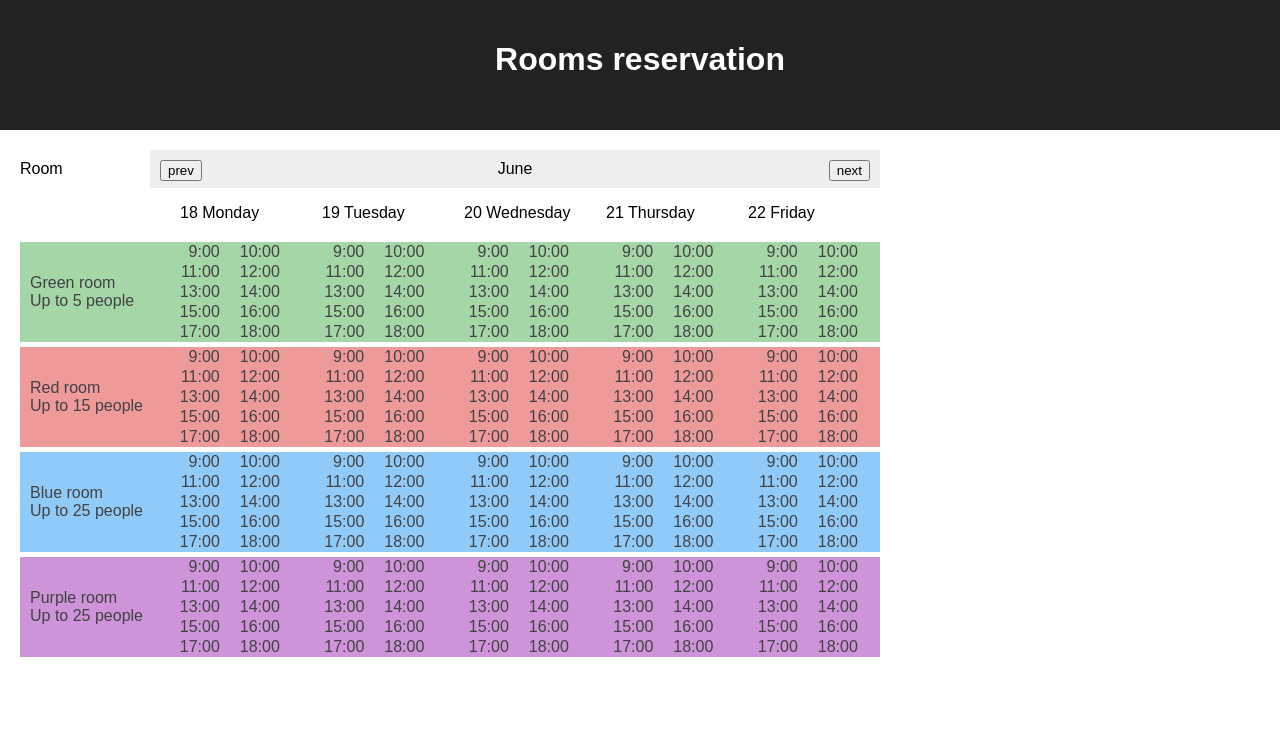
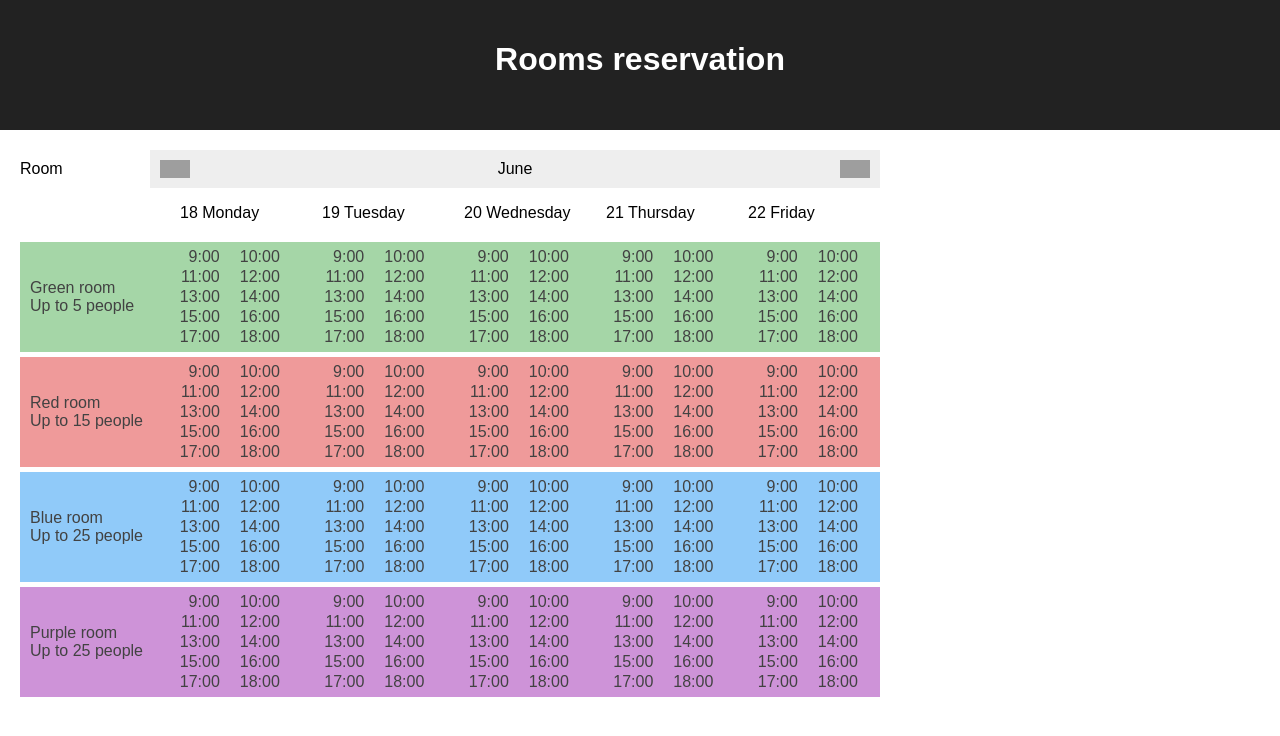
Before and after one commit to muzzone/room-reservation, a React (Create React App) app: page / in a window 1280 px wide. Shown: the top 736 px of the page. Built offline with nearby package versions, Linux system fonts and the light colour scheme; grey boxes are pictures that could not be loaded.

Commit message:
add styles

```diff
--- a/src/App.css
+++ b/src/App.css
@@ -52,6 +52,7 @@ header {
 
 .room {
   margin: 5px 20px;
+  padding: 5px 0;
 }
 
 .rooms, .navContainer{
@@ -100,13 +101,22 @@ header {
 }
 .controlBtns button {
   position: absolute;
+  height: 18px;
+  width: 30px;
+  border: none;
+  background-position: center !important;
+  background-size: cover !important;
+  cursor: pointer;
 }
 
 .controlBtns button:first-child {
+  transform: rotate(180deg);
   left: 10px;
+  background: url("https://png.icons8.com/windows/1600/long-arrow-right.png");
 }
 .controlBtns button:last-child {
   right: 10px;
+  background: url("https://png.icons8.com/windows/1600/long-arrow-right.png");
 }
 
 .greenRoom {
--- a/src/App.js
+++ b/src/App.js
@@ -113,8 +113,8 @@ class App extends Component {
           <h1>Rooms reservation</h1>
         </header>
         <Navigation date={this.state.date}>
-          <button onClick={this.prevWeek}>prev</button>
-          <button onClick={this.nextWeek}>next</button>
+          <button onClick={this.prevWeek}> </button>
+          <button onClick={this.nextWeek}> </button>
         </Navigation>
         <Rooms date={this.state.date}/>
       </div>
```
